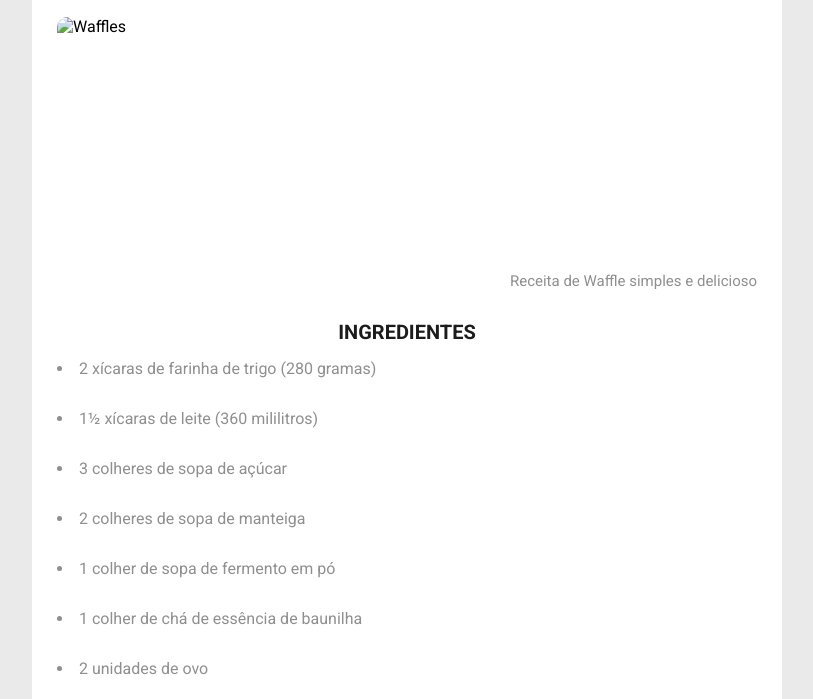
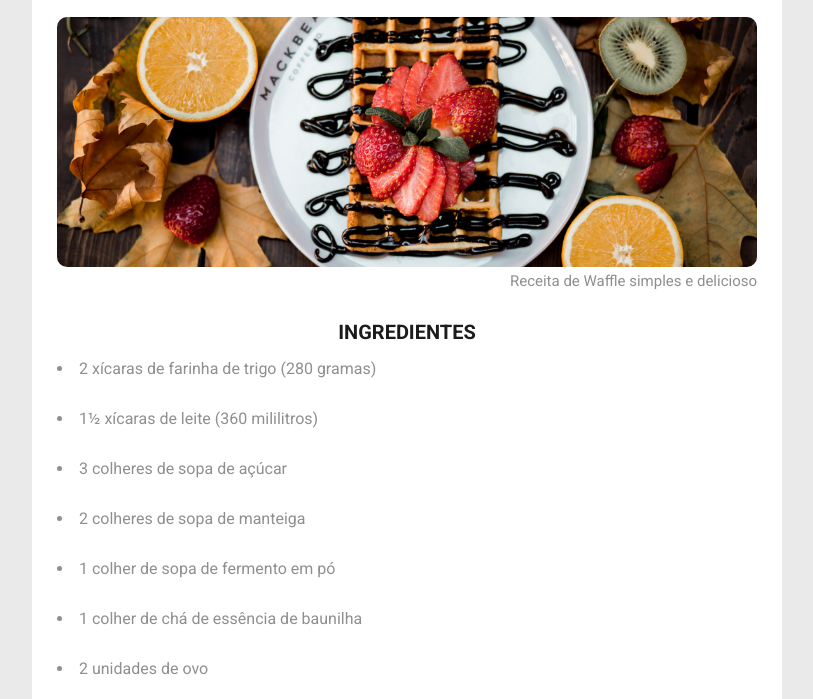
Before and after one commit to Yohan-Marques/Waffle-Rockeseat, a plain HTML site: page index.html in a window 1280 px wide. Shown: the part 101-800 px from the top of the page, without its empty margins (233-1046 px from the left). Drawn offline with Linux system fonts and the light colour scheme; the site is published under a folder, as on GitHub Pages, so addresses that start at the root find nothing; a web font is replaced by a local one.

Commit message:
img reset

```diff
--- a/index.html
+++ b/index.html
@@ -22,7 +22,7 @@
                 <h1>Waffle Cremoso</h1>
 
                 <figure>
-                    <img src="/images/pexels-kadir-avşar-14705134.jpg" alt="Waffles">
+                    <img src="images/pexels-kadir-avşar-14705134.jpg" alt="Waffles">
 
                     <figcaption>Receita de Waffle simples e delicioso</figcaption>
                 </figure>
```
